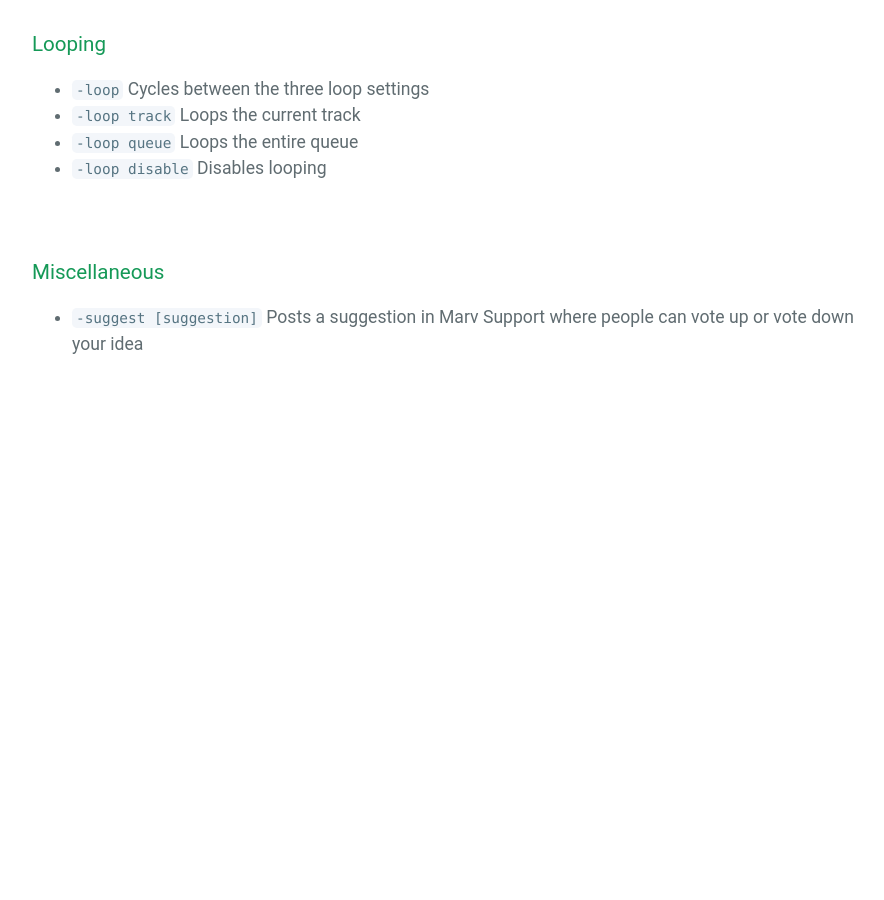
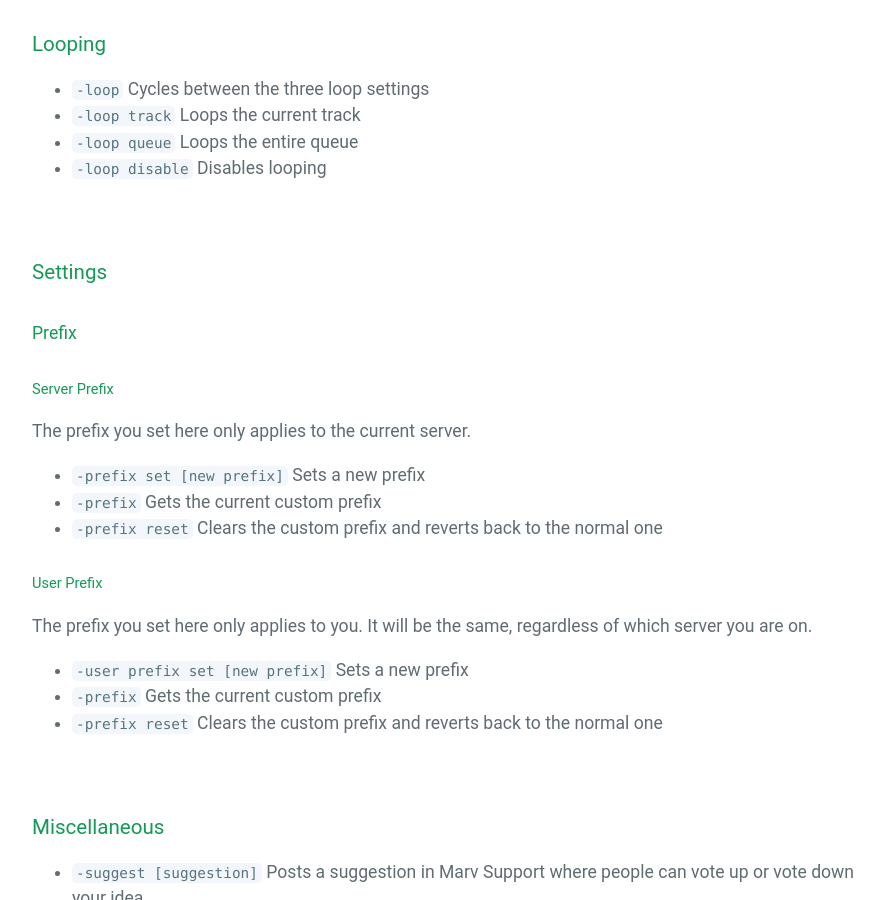
Before and after one commit to mymindishazel/marv-docs, a Jekyll site: the page built from commands.md, in a window 1280 px wide and 900 px high, scrolled down 2436 px. Shown: the whole window, without its empty margins (192-1076 px from the left). Built offline with Jekyll 4.4.1, drawn with Linux system fonts in a browser that asks for light colours; our own code applies the rules of GitHub Pages for plain Markdown files; before the commit the page ends 2843 px from its top, so only the background shows below that.

Commit message:
Create commands.md

```diff
--- a/commands.md
+++ b/commands.md
@@ -92,6 +92,28 @@
 
 <br>
 
+### Settings
+
+#### Prefix
+
+##### Server Prefix
+
+The prefix you set here only applies to the current server.
+
+* `-prefix set [new prefix]` Sets a new prefix
+* `-prefix` Gets the current custom prefix
+* `-prefix reset` Clears the custom prefix and reverts back to the normal one
+
+##### User Prefix
+
+The prefix you set here only applies to you. It will be the same, regardless of which server you are on.
+
+* `-user prefix set [new prefix]` Sets a new prefix
+* `-prefix` Gets the current custom prefix
+* `-prefix reset` Clears the custom prefix and reverts back to the normal one
+
+<br>
+
 ### Miscellaneous
 
 * `-suggest [suggestion]` Posts a suggestion in Marv Support where people can vote up or vote down your idea
```
